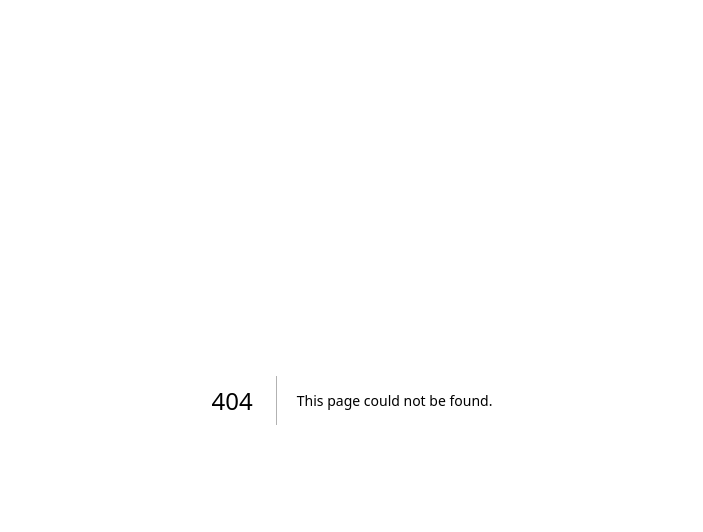
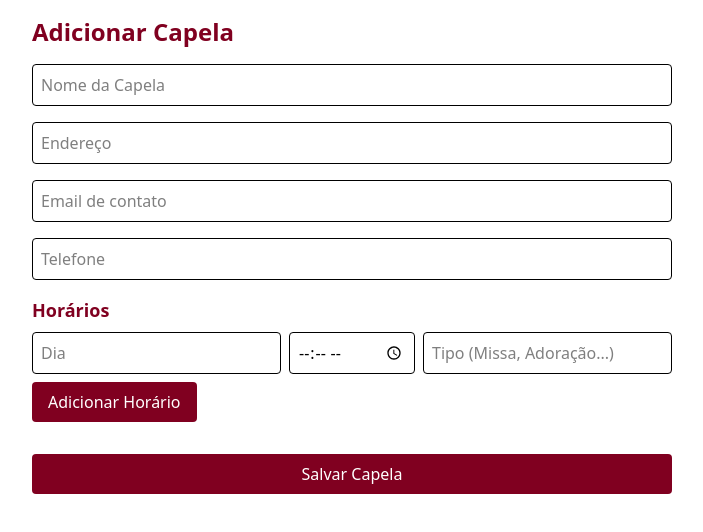
Before and after one commit to ThallesLorrhan/tridentine-mass, a Next.js app: page /add-chapels in a window 1280 px wide. Before the commit this address had no page. Shown: the top 532 px of the page, without its empty margins (288-991 px from the left). Built offline with nearby package versions, Linux system fonts and the light colour scheme; a web font is replaced by a local one.

Commit message:
delete name in page chapels

```diff
--- /dev/null
+++ b/src/app/add-chapels/page.js
@@ -0,0 +1,132 @@
+"use client"; // caso esteja usando app directory
+
+import { useState } from "react";
+
+export default function AddChapel() {
+  const [chapel, setChapel] = useState({
+    name: "",
+    address: "",
+    contact_email: "",
+    contact_phone: "",
+    schedule: [{ day: "", time: "", type: "" }],
+    images: [],
+  });
+
+  const handleChange = (e) => {
+    const { name, value } = e.target;
+    setChapel({ ...chapel, [name]: value });
+  };
+
+  const handleScheduleChange = (index, field, value) => {
+    const newSchedule = [...chapel.schedule];
+    newSchedule[index][field] = value;
+    setChapel({ ...chapel, schedule: newSchedule });
+  };
+
+  const addSchedule = () => {
+    setChapel({
+      ...chapel,
+      schedule: [...chapel.schedule, { day: "", time: "", type: "" }],
+    });
+  };
+
+  const handleSubmit = (e) => {
+    e.preventDefault();
+    console.log("Chapel data:", chapel);
+    // aqui você faria fetch para enviar os dados para backend
+  };
+
+  return (
+    <div className="max-w-2xl mx-auto p-4">
+      <h1 className="text-2xl font-bold text-[#800020] mb-4">
+        Adicionar Capela
+      </h1>
+      <form onSubmit={handleSubmit} className="flex flex-col gap-4">
+        <input
+          type="text"
+          name="name"
+          value={chapel.name}
+          onChange={handleChange}
+          placeholder="Nome da Capela"
+          className="border p-2 rounded"
+          required
+        />
+        <input
+          type="text"
+          name="address"
+          value={chapel.address}
+          onChange={handleChange}
+          placeholder="Endereço"
+          className="border p-2 rounded"
+        />
+        <input
+          type="email"
+          name="contact_email"
+          value={chapel.contact_email}
+          onChange={handleChange}
+          placeholder="Email de contato"
+          className="border p-2 rounded"
+        />
+        <input
+          type="tel"
+          name="contact_phone"
+          value={chapel.contact_phone}
+          onChange={handleChange}
+          placeholder="Telefone"
+          className="border p-2 rounded"
+        />
+
+        <div>
+          <h2 className="text-lg font-semibold text-[#800020] mb-2">
+            Horários
+          </h2>
+          {chapel.schedule.map((s, index) => (
+            <div key={index} className="flex gap-2 mb-2">
+              <input
+                type="text"
+                placeholder="Dia"
+                value={s.day}
+                onChange={(e) =>
+                  handleScheduleChange(index, "day", e.target.value)
+                }
+                className="border p-2 rounded flex-1"
+              />
+              <input
+                type="time"
+                placeholder="Hora"
+                value={s.time}
+                onChange={(e) =>
+                  handleScheduleChange(index, "time", e.target.value)
+                }
+                className="border p-2 rounded flex-1"
+              />
+              <input
+                type="text"
+                placeholder="Tipo (Missa, Adoração...)"
+                value={s.type}
+                onChange={(e) =>
+                  handleScheduleChange(index, "type", e.target.value)
+                }
+                className="border p-2 rounded flex-1"
+              />
+            </div>
+          ))}
+          <button
+            type="button"
+            onClick={addSchedule}
+            className="bg-[#800020] text-white px-4 py-2 rounded"
+          >
+            Adicionar Horário
+          </button>
+        </div>
+
+        <button
+          type="submit"
+          className="bg-[#800020] text-white px-4 py-2 rounded mt-4"
+        >
+          Salvar Capela
+        </button>
+      </form>
+    </div>
+  );
+}
--- a/src/app/chapels/[id]/page.js
+++ b/src/app/chapels/[id]/page.js
@@ -51,15 +51,16 @@ export default function ChapelPage() {
         </h1>
       </div>
 
-      <div className="flex flex-col items-left mt-5">
+      {/* <div className="flex flex-col items-left mt-5">
         <h2 className="text-xl text-[#800020]">Nome</h2>
         <p className="mt-5 text-left text-sm ">{chapel.name}</p>
       </div>
 
-      <div className="border-t border-gray-300" />
+      <div className="border-t border-gray-300" /> */}
 
       <div className="flex flex-col items-left">
         <h2 className="text-xl text-[#800020]">Endereço</h2>
+        {/* add street name */}
         {(chapel.address || chapel.city || chapel.state || chapel.country) && (
           <p className="mt-5 text-left text-sm">
             {[chapel.address, chapel.city, chapel.state, chapel.country]
@@ -67,6 +68,33 @@ export default function ChapelPage() {
               .join(", ")}
           </p>
         )}
+      </div>
+
+      <div className="border-t border-gray-300" />
+
+      <div className="flex flex-col">
+        <h2 className="text-xl text-[#800020]">Horário das Missas</h2>
+        <div className="mt-5">
+          {schedule && Object.keys(schedule).length > 0 ? (
+            Object.entries(schedule).map(([day, daySchedule]) => (
+              <p key={day} className="text-left text-sm">
+                <strong>{day.charAt(0).toUpperCase() + day.slice(1)}:</strong>{" "}
+                {daySchedule.length > 0
+                  ? daySchedule
+                      .map((s) => {
+                        const [hour, min] = s.time.split(":");
+                        const h = hour.padStart(2, "0");
+                        const m = min || "00";
+                        return `${h}:${m} (${s.type})`;
+                      })
+                      .join(" | ")
+                  : "Sem Missa"}
+              </p>
+            ))
+          ) : (
+            <p className="text-gray-500">Sem horários cadastrados.</p>
+          )}
+        </div>
       </div>
 
       <div className="border-t border-gray-300" />
@@ -105,31 +133,6 @@ export default function ChapelPage() {
       </div>
 
       <div className="border-t border-gray-300" />
-
-      <div className="flex flex-col">
-        <h2 className="text-xl text-[#800020]">Horário das Missas</h2>
-        <div className="mt-5">
-          {schedule && Object.keys(schedule).length > 0 ? (
-            Object.entries(schedule).map(([day, daySchedule]) => (
-              <p key={day} className="text-left text-sm">
-                <strong>{day.charAt(0).toUpperCase() + day.slice(1)}:</strong>{" "}
-                {daySchedule.length > 0
-                  ? daySchedule
-                      .map((s) => {
-                        const [hour, min] = s.time.split(":");
-                        const h = hour.padStart(2, "0");
-                        const m = min || "00";
-                        return `${h}:${m} (${s.type})`;
-                      })
-                      .join(" | ")
-                  : "Sem Missa"}
-              </p>
-            ))
-          ) : (
-            <p className="text-gray-500">Sem horários cadastrados.</p>
-          )}
-        </div>
-      </div>
 
       <div className="border-t border-gray-300" />
 
@@ -182,7 +185,7 @@ export default function ChapelPage() {
           window.open(url, "_blank");
         }}
       >
-        Ver Direções
+        Ver Rotas no Google Maps
       </button>
     </div>
   );
--- a/src/components/SideButtons.js
+++ b/src/components/SideButtons.js
@@ -39,7 +39,7 @@ export default function SideButtons({ onCompass, onCenterUser, onAddPage }) {
 
       {/* Botão Add - Ir para página */}
       <button
-        onClick={() => router.push("/chapels")}
+        onClick={() => router.push("/add-chapels")}
         className="w-12 h-12 bg-[#800020]/80 rounded-full shadow-md flex items-center justify-center hover:bg-gray-100 transition"
       >
         <Image
```
